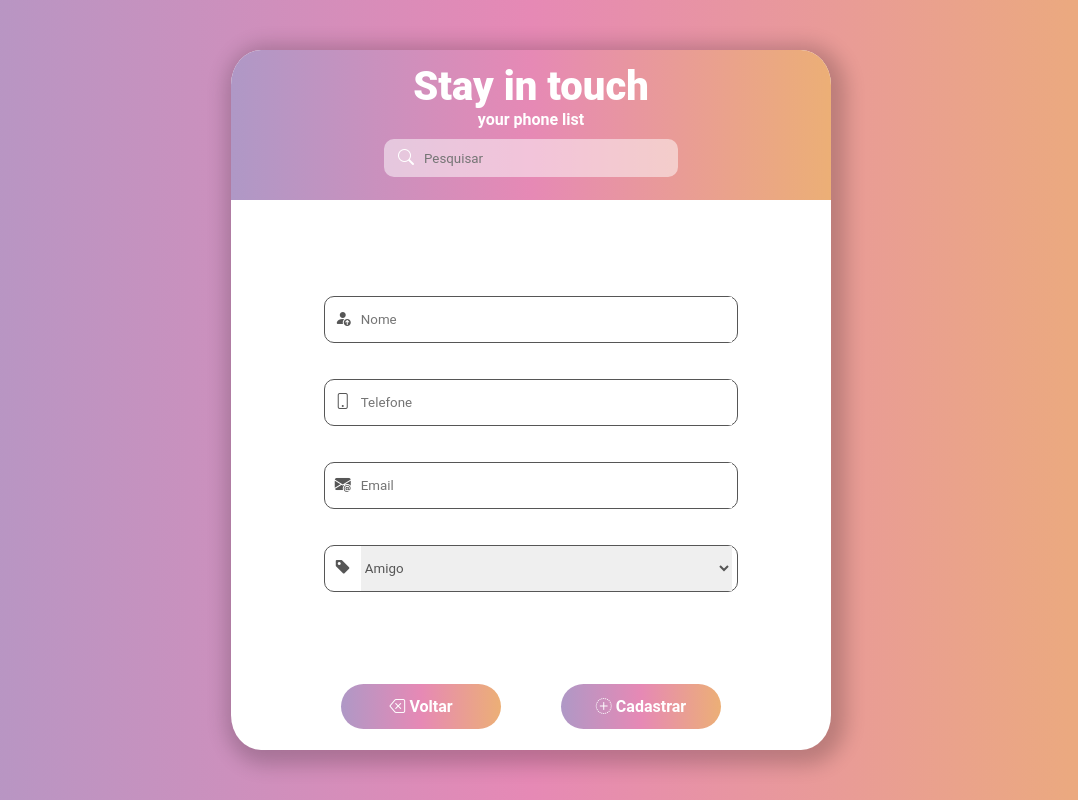
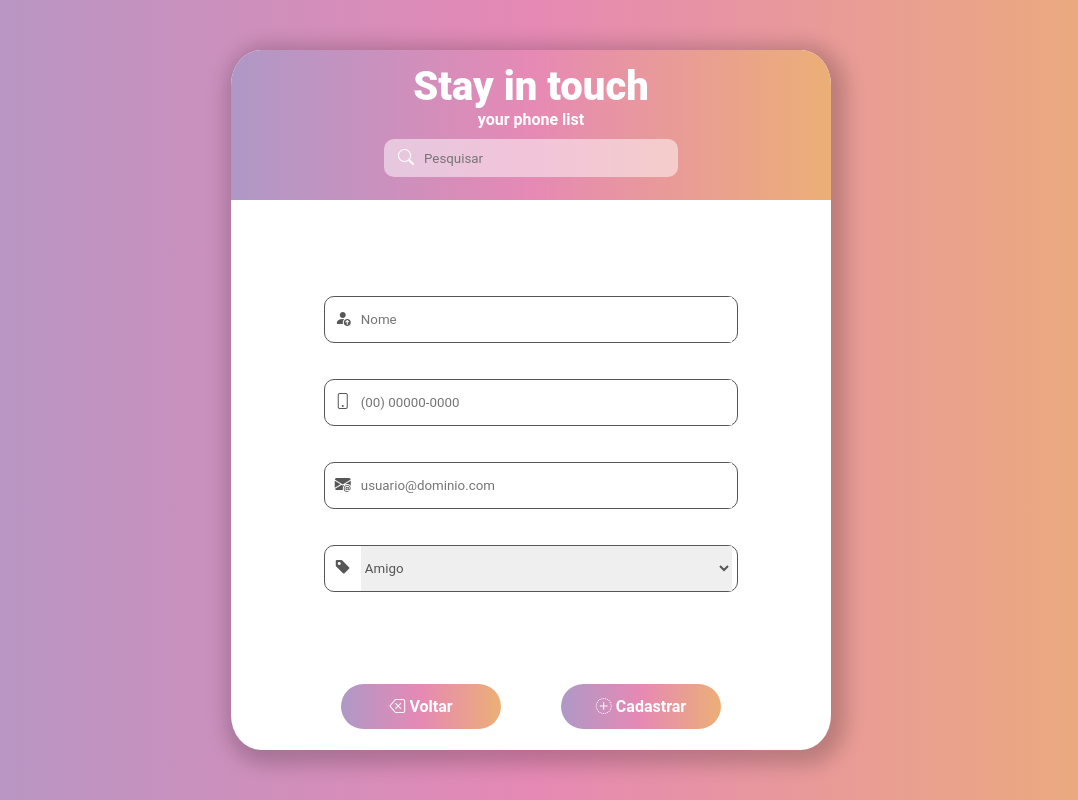
Before and after one commit to aarielmartins/Projeto---Lista_Tarefas_Port, a React (Create React App) app: page /novo in a window 1280 px wide. Shown: the whole page, without its empty margins (109-1187 px from the left). Built offline with nearby package versions, Linux system fonts and the light colour scheme.

Commit message:
máscaras de email e telefone

```diff
--- a/package.json
+++ b/package.json
@@ -14,6 +14,7 @@
     "bootstrap-icons": "^1.13.1",
     "react": "^18.2.0",
     "react-dom": "^18.2.0",
+    "react-input-mask": "^2.0.4",
     "react-redux": "^9.2.0",
     "react-router-dom": "^7.6.0",
     "react-scripts": "5.0.1",
@@ -46,6 +47,7 @@
     ]
   },
   "devDependencies": {
+    "@types/react-input-mask": "^3.0.6",
     "@types/styled-components": "^5.1.34",
     "@typescript-eslint/eslint-plugin": "^5.53.0",
     "@typescript-eslint/parser": "^5.53.0",
--- a/src/containers/Edicao/index.tsx
+++ b/src/containers/Edicao/index.tsx
@@ -1,12 +1,13 @@
 import { FormEvent, useEffect, useState } from 'react'
 import { useDispatch, useSelector } from 'react-redux'
 import { useNavigate } from 'react-router-dom'
+import { RootReducer } from '../../store'
+import InputMask from 'react-input-mask'
 import { Campos, Formulario, Preencher } from './styles'
 import * as enums from '../../utils/enums/TipoContato'
 import { cadastrar, editar } from '../../store/reducers/contatos'
 import { Botao, BotaoSemLink, Button } from '../../styles'
 import { limpaIdentificacao } from '../../store/reducers/identificacao'
-import { RootReducer } from '../../store'
 
 const Edicao = () => {
   const dispatch = useDispatch()
@@ -70,11 +71,12 @@ const Edicao = () => {
           <label htmlFor="Telefone">
             <i className="bi bi-phone"></i>
           </label>
-          <input
+          <InputMask
             required
             id="Telefone"
-            type="text"
-            placeholder="Telefone"
+            type="tel"
+            mask="(99) 99999-9999"
+            placeholder="(00) 00000-0000"
             value={telefone}
             onChange={(evento) => setTelefone(evento.target.value)}
           />
@@ -86,8 +88,8 @@ const Edicao = () => {
           <input
             required
             id="Email"
-            type="text"
-            placeholder="Email"
+            type="email"
+            placeholder="usuario@dominio.com"
             value={email}
             onChange={(evento) => setEmail(evento.target.value)}
           />
```
Also changed, not shown: 1 other file (tests, documents, lock files or other folders).
